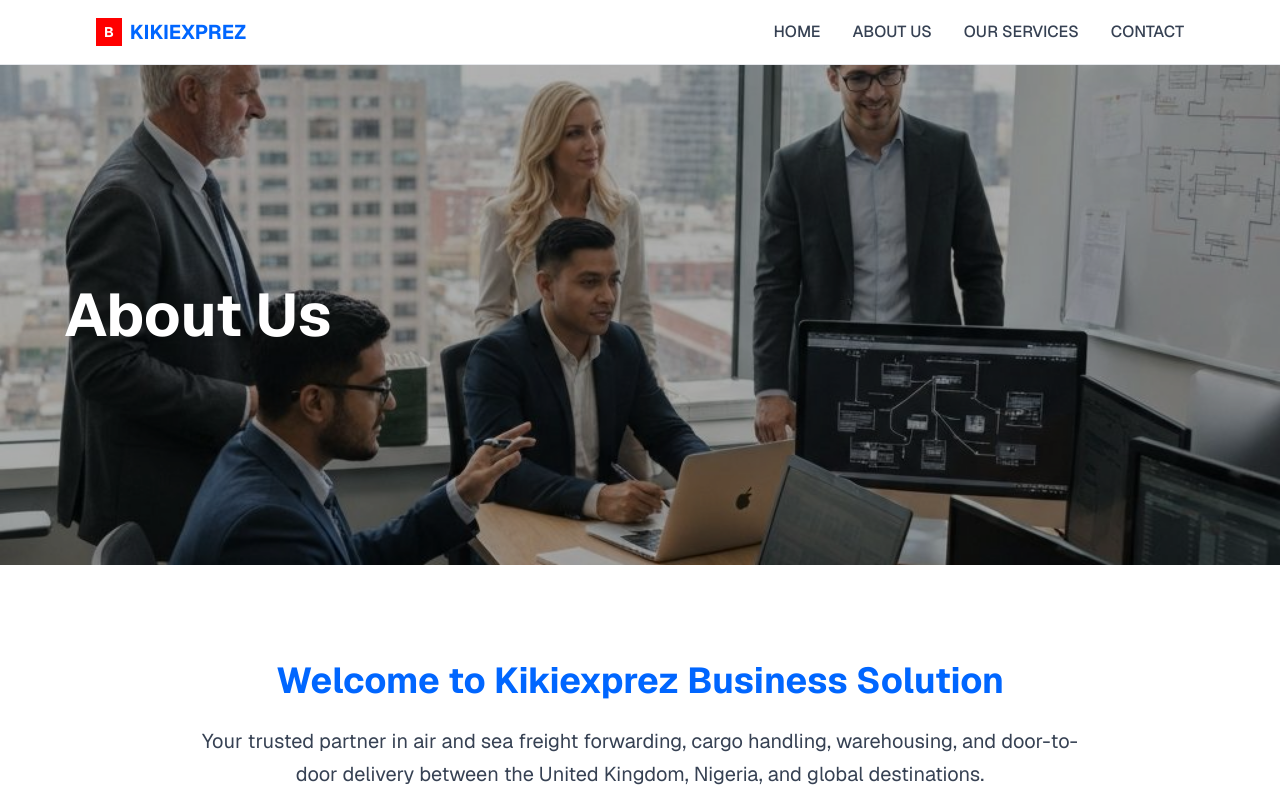
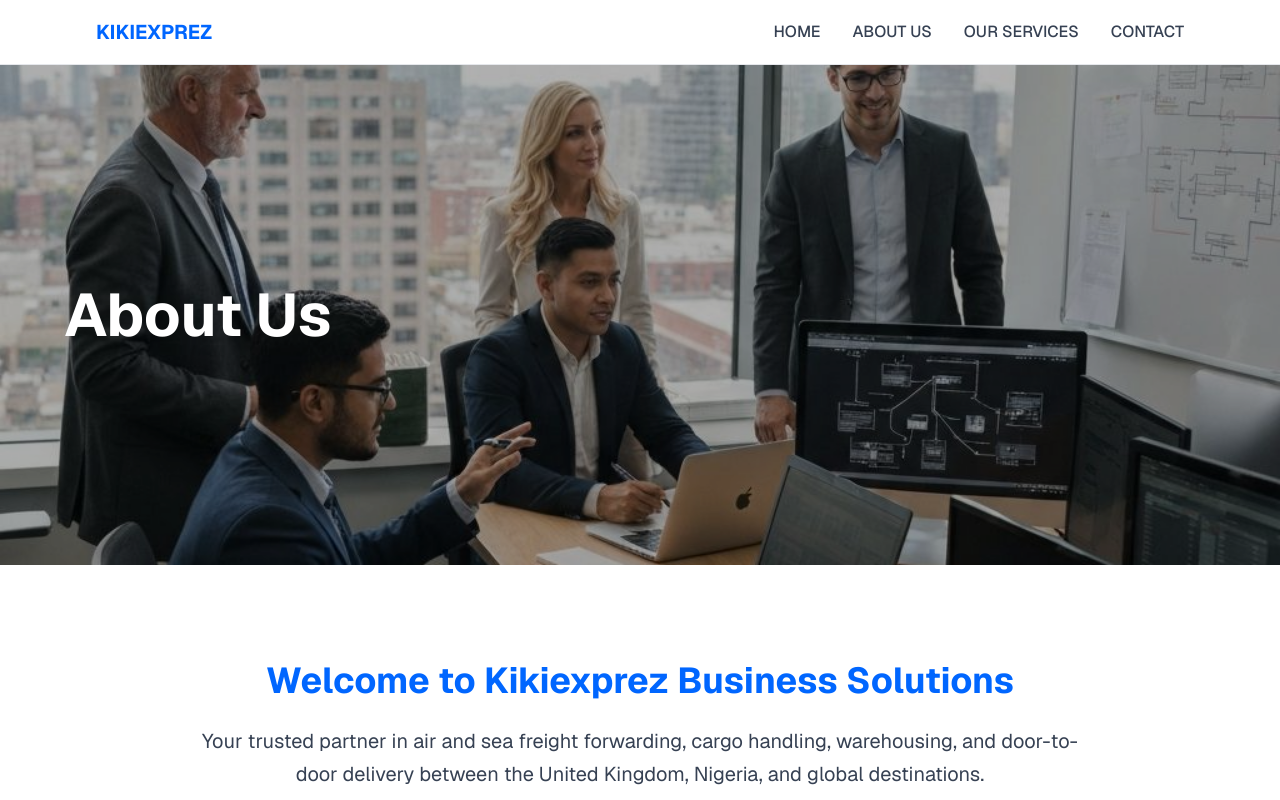
Before and after one commit to Klainnoble1/Kikiexprez, a Next.js app: page /about in a window 1280 px wide. Shown: the top 800 px of the page. Built offline with nearby package versions, Linux system fonts and the light colour scheme.

Commit message:
Remove B logo and update company name to Kikiexprez Business Solutions

```diff
--- a/app/about/page.tsx
+++ b/app/about/page.tsx
@@ -29,7 +29,7 @@ export default function About() {
         <div className="max-w-6xl mx-auto px-4 md:px-8">
           <div className="text-center mb-12">
             <h2 className="text-3xl md:text-4xl font-bold text-navy-blue mb-6 text-balance">
-              Welcome to Kikiexprez Business Solution
+              Welcome to Kikiexprez Business Solutions
             </h2>
             <p className="text-lg md:text-xl text-gray-700 leading-relaxed max-w-4xl mx-auto mb-6">
               Your trusted partner in air and sea freight forwarding, cargo handling, warehousing, and door-to-door delivery between the United Kingdom, Nigeria, and global destinations.
@@ -232,7 +232,7 @@ export default function About() {
 
           <div className="text-center bg-navy-blue text-white p-8 md:p-12 rounded-lg">
             <p className="text-xl md:text-2xl font-bold italic">
-              At Kikiexprez Business Solution, we don't just move cargo—<br />
+              At Kikiexprez Business Solutions, we don't just move cargo—<br />
               we deliver trust, one shipment at a time.
             </p>
           </div>
--- a/components/footer.tsx
+++ b/components/footer.tsx
@@ -5,10 +5,7 @@ export default function Footer() {
         <div className="grid md:grid-cols-4 gap-12 mb-12">
           {/* Company Info */}
           <div>
-            <div className="flex items-center gap-2 mb-4">
-              <div className="bg-red-accent text-white font-bold px-2 py-1 text-sm">B</div>
-              <h3 className="text-lg font-bold">KIKIEXPREZ</h3>
-            </div>
+            <h3 className="text-lg font-bold mb-4">KIKIEXPREZ</h3>
             <p className="text-gray-300 text-sm leading-relaxed mb-2">
               Your trusted logistics and courier partner for international cargo delivery from London to Lagos and beyond.
             </p>
@@ -62,7 +59,7 @@ export default function Footer() {
         {/* Divider */}
         <div className="border-t border-gray-700 pt-8">
           <p className="text-center text-gray-400 text-sm">
-            &copy; 2025 KIKIEXPREZ Global Express. All rights reserved.
+            &copy; 2025 Kikiexprez Business Solutions. All rights reserved.
           </p>
         </div>
       </div>
--- a/components/navigation.tsx
+++ b/components/navigation.tsx
@@ -13,10 +13,7 @@ export default function Navigation() {
         <div className="flex justify-between items-center h-16">
           <div className="flex items-center">
             <Link href="/">
-              <div className="flex items-center gap-2">
-                <div className="bg-red-accent text-white font-bold px-2 py-1 text-sm">B</div>
-                <h1 className="text-xl font-bold text-navy-blue">KIKIEXPREZ</h1>
-              </div>
+              <h1 className="text-xl font-bold text-navy-blue">KIKIEXPREZ</h1>
             </Link>
           </div>
 
```
